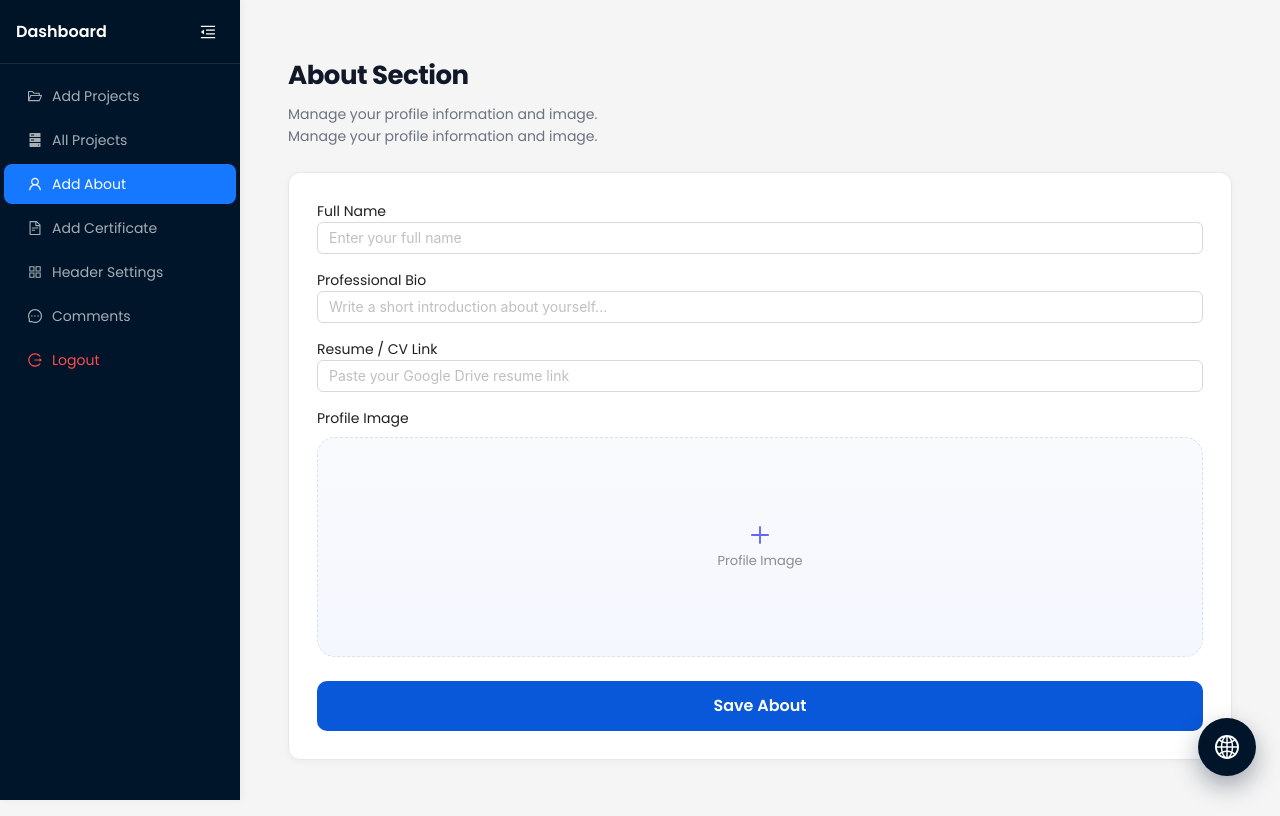
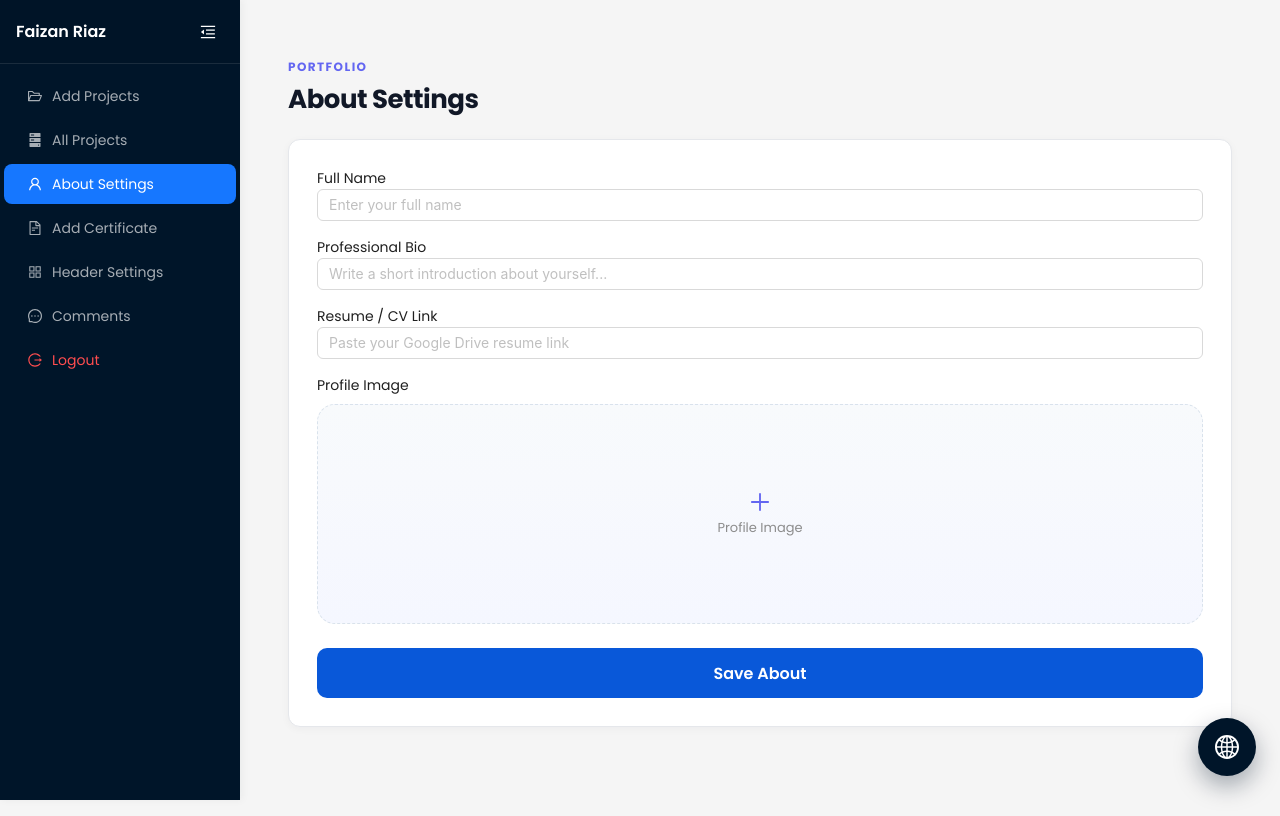
Before and after one commit to Faizanriaz44553/Portfolio-dashboard-v2, a React (Vite) app: page /add-about in a window 1280 px wide. Built offline with nearby package versions, Linux system fonts and the light colour scheme; no server answers; the database is empty; sample sign-in values are in the browser's storage.

Commit message:
finished work

```diff
--- a/src/components/Navbar/Navbar.jsx
+++ b/src/components/Navbar/Navbar.jsx
@@ -51,7 +51,7 @@ const Navbar = ({ collapsed = false, setCollapsed = () => {}, mobile = false, on
     {
       key: "/add-about",
       icon: <UserOutlined />,
-      label: <Link to="/add-about">Add About</Link>,
+      label: <Link to="/add-about">About Settings</Link>,
     },
     {
       key: "/add-certificate",
@@ -107,7 +107,7 @@ const Navbar = ({ collapsed = false, setCollapsed = () => {}, mobile = false, on
             whiteSpace: "nowrap",
           }}
         >
-          Dashboard
+          Faizan Riaz
         </span>
       )}
 
--- a/src/pages/Add-About/Add-About.jsx
+++ b/src/pages/Add-About/Add-About.jsx
@@ -124,11 +124,10 @@ const AddAbout = () => {
 
     <div className="about-form-page">
       <div className="about-form-header">
-        <div>
-          <h1>About Section</h1>
-          <p>Manage your profile information and image. </p>
-          <p>Manage your profile information and image. </p>
-        </div>
+              <div className="page-header">
+        <span className="page-kicker">Portfolio</span>
+        <h1>About Settings</h1>
+      </div>
       </div>
 
       <div className="about-form-card">
--- a/src/pages/Add-Projects/Add-project.css
+++ b/src/pages/Add-Projects/Add-project.css
@@ -168,6 +168,7 @@
     gap: 8px;
     color: #475569;
     font-size: 14px;
+    cursor: pointer;
 }
 
 .upload-content .anticon {
--- a/src/routes/index.jsx
+++ b/src/routes/index.jsx
@@ -47,7 +47,7 @@ const DashboardLayout = ({ children }) => {
               onClick={() => setMobileOpen(true)}
               className="dashboard-mobile-menu-button"
             />
-            <span className="dashboard-mobile-title">Dashboard</span>
+            <span className="dashboard-mobile-title">Faizan Riaz</span>
           </Header>
 
           <Drawer
```
